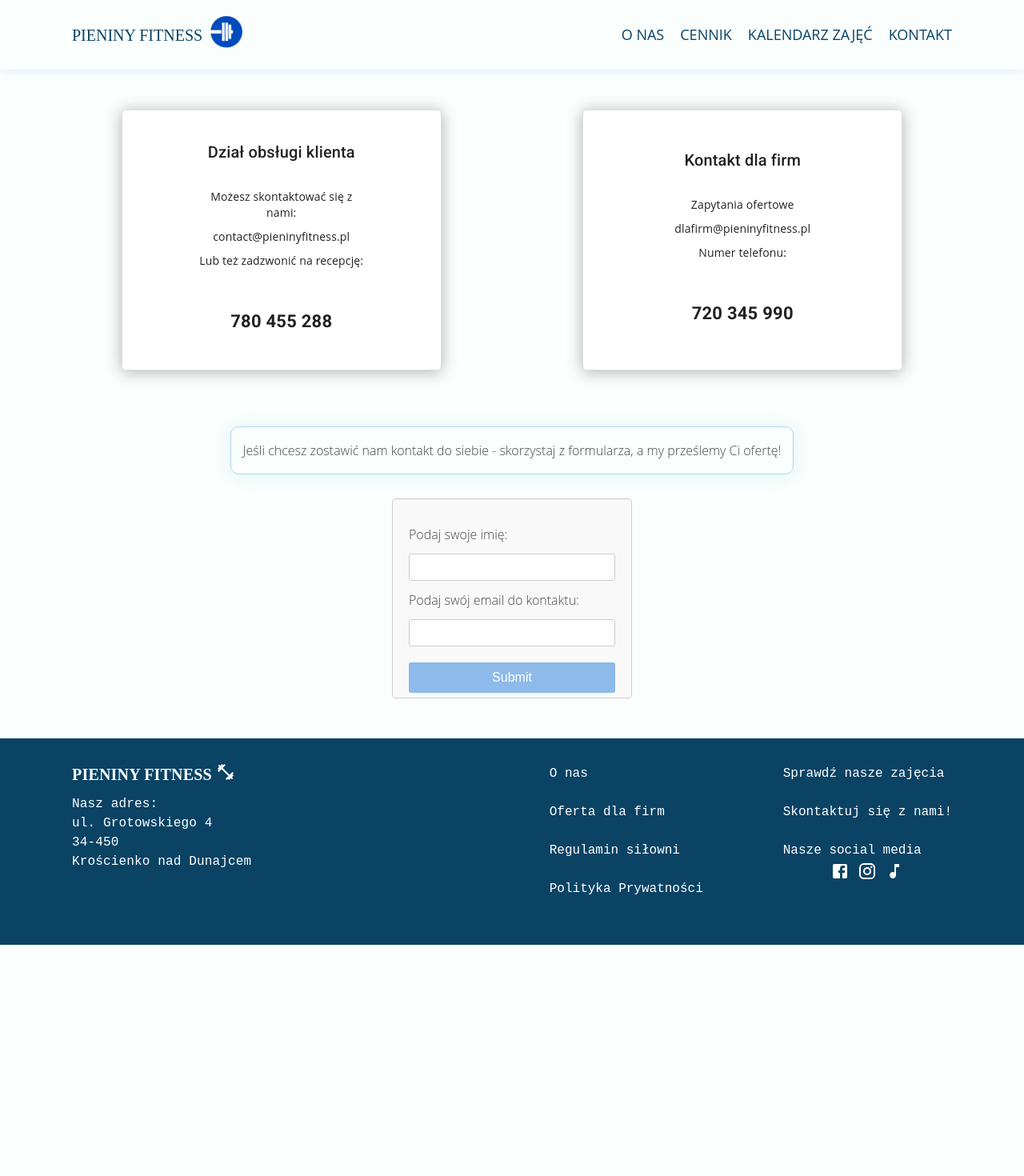
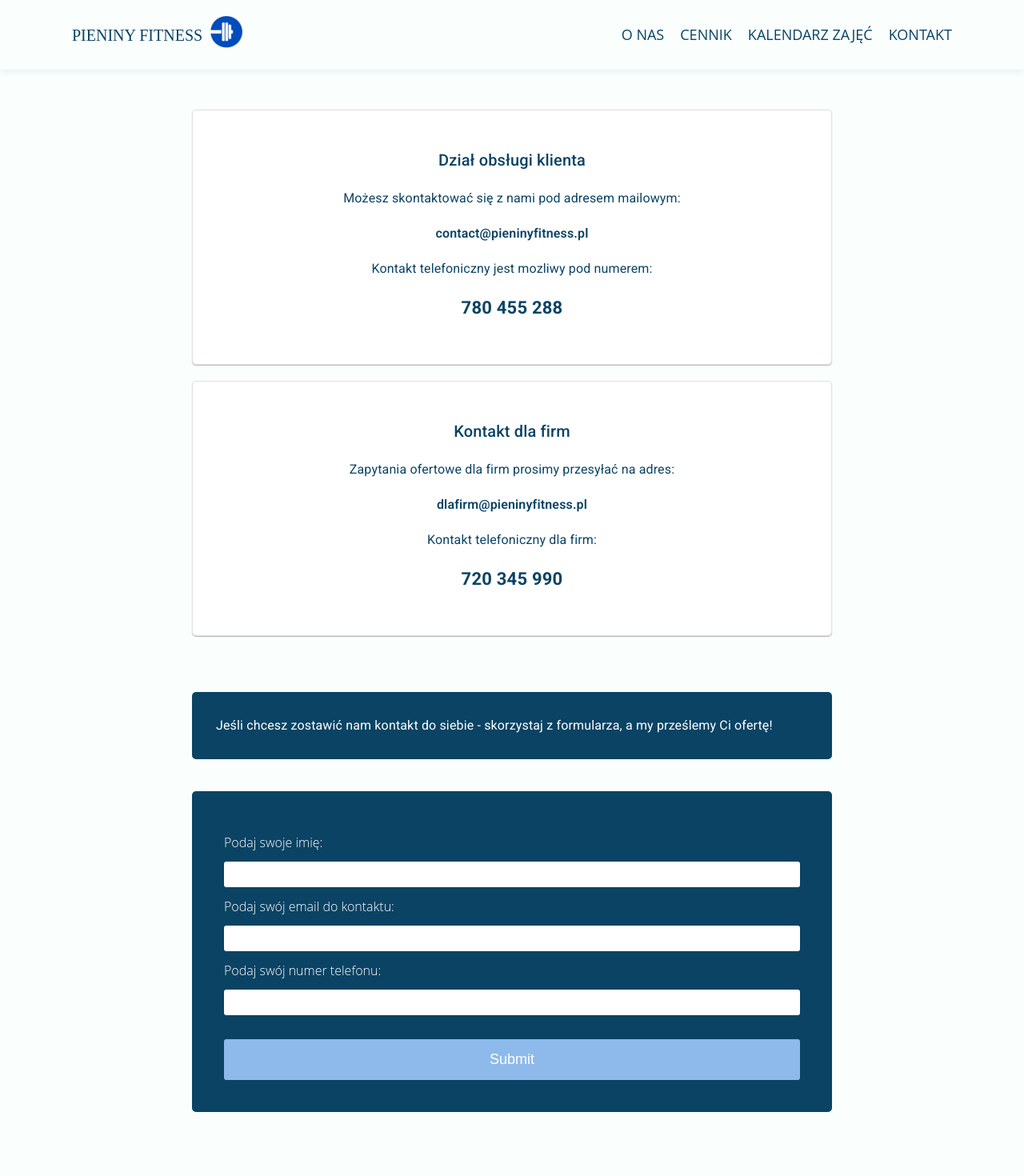
Before and after one commit to paulinawojtysiakk/Strona-Silowni, a React (Vite) app in the folder vite-project/: page /contact in a window 1280 px wide. Shown: the top 1470 px of the page at 80% size. Before the commit the page ends 1181 px from the top, so only its background shows below. Built offline with nearby package versions, Linux system fonts and the light colour scheme.

Commit message:
contact page stylling and form changes

```diff
--- /dev/null
+++ b/vite-project/src/components/ContactForm.jsx
@@ -0,0 +1,55 @@
+import React, { useState }from "react";
+
+const ContactForm = () => {
+  const [inputs, setInputs] = useState({});
+  const [notification, setNotification] = useState("");
+
+  const handleChange = (event) => {
+    const name = event.target.name;
+    const value = event.target.value;
+    setInputs((values) => ({ ...values, [name]: value }));
+  };
+
+  const handleSubmit = (event) => {
+    event.preventDefault();
+    alert(inputs);
+    setNotification("Twój email został wysłany");
+  };
+
+  return (
+    <form className="my-form" onSubmit={handleSubmit}>
+      <label>
+        Podaj swoje imię:
+        <input
+          type="text"
+          name="username"
+          value={inputs.username || ""}
+          onChange={handleChange}
+        />
+      </label>
+      <label>
+        Podaj swój email do kontaktu:
+        <input
+          type="email"
+          name="email"
+          value={inputs.email || ""}
+          onChange={handleChange}
+        />
+      </label>
+      <label>
+        Podaj swój numer telefonu:
+        <input
+          type="phoneNumber"
+          name="phoneNumber"
+          value={inputs.phoneNumber || ""}
+          onChange={handleChange}
+        />
+      </label>
+
+      <input type="submit" />
+      {notification && <p className="notification-email">{notification}</p>}
+    </form>
+  );
+}
+
+export default ContactForm;
--- a/vite-project/src/pages/Contact.jsx
+++ b/vite-project/src/pages/Contact.jsx
@@ -1,124 +1,56 @@
 import React from "react";
-import Box from "@mui/material/Box";
-import Card from "@mui/material/Card";
-import CardContent from "@mui/material/CardContent";
-import Typography from "@mui/material/Typography";
-import { useState } from "react";
-
-function MyForm() {
-  const [inputs, setInputs] = useState({});
-  const [notification, setNotification] = useState("");
-
-  const handleChange = (event) => {
-    const name = event.target.name;
-    const value = event.target.value;
-    setInputs((values) => ({ ...values, [name]: value }));
-  };
-
-  const handleSubmit = (event) => {
-    event.preventDefault();
-    alert(inputs);
-    setNotification("Twój email został wysłany");
-  };
-
-  return (
-    <form className="my-form" onSubmit={handleSubmit}>
-      <label>
-        Podaj swoje imię:
-        <input
-          type="text"
-          name="username"
-          value={inputs.username || ""}
-          onChange={handleChange}
-        />
-      </label>
-      <label>
-        Podaj swój email do kontaktu:
-        <input
-          type="email"
-          name="email"
-          value={inputs.email || ""}
-          onChange={handleChange}
-        />
-      </label>
-      <input type="submit" />
-      {notification && <p className="notification-email">{notification}</p>}
-    </form>
-  );
-}
+import {Box, Card, CardContent, Typography} from "@mui/material";
+import ContactForm from "../components/ContactForm";
 
 const Contact = () => {
   return (
     <div className="container">
       <div className="contact-container">
-        <Box sx={{ display: "flex", justifyContent: "space-between" }}>
           <Card
             variant="outlined"
-            className="card-single"
-            sx={{ width: "30%", marginBottom: "15px" }}
-          >
+            className="card-single"          >
             <CardContent>
-              <Typography variant="h6" component="div">
+              <Typography variant="h6">
                 Dział obsługi klienta
               </Typography>
               <Typography
-                variant="body2"
-                className="card-description"
-                sx={{ marginTop: "10px" }}
-              >
-                <ul>
-                  <li>Możesz skontaktować się z nami:</li>
-                  <li>contact@pieninyfitness.pl</li>
-                  <li> Lub też zadzwonić na recepcję:</li>
-                </ul>
+                className="card-description"   >
+                Możesz skontaktować się z nami pod adresem mailowym:<br/>
+                <Typography className="contact-mail"> contact@pieninyfitness.pl</Typography>
+                  Kontakt telefoniczny jest mozliwy pod numerem:
               </Typography>
               <Typography
-                variant="body2"
-                className="card-price"
-                sx={{ marginTop: "10px" }}
-              >
+                className="card-price"   >
                 780 455 288
               </Typography>
             </CardContent>
           </Card>
           <Card
             variant="outlined"
-            className="card-single"
-            sx={{ width: "30%", marginBottom: "15px" }}
-          >
+            className="card-single"   >
             <CardContent>
-              <Typography variant="h6" component="div">
+              <Typography variant="h6" >
                 Kontakt dla firm
               </Typography>
-              <Typography
-                variant="body2"
-                className="card-description"
-                sx={{ marginTop: "10px" }}
-              >
-                <ul>
-                  <li>Zapytania ofertowe</li>
-                  <li>dlafirm@pieninyfitness.pl</li>
-                  <li> Numer telefonu:</li>
-                </ul>
+              <Typography className="card-description">
+                <Typography>Zapytania ofertowe dla firm prosimy przesyłać na adres:</Typography>
+                <Typography className="contact-mail">dlafirm@pieninyfitness.pl</Typography>
+             <Typography>Kontakt telefoniczny dla firm:</Typography>
               </Typography>
               <Typography
-                variant="body2"
-                className="card-price"
-                sx={{ marginTop: "10px" }}
-              >
+                className="card-price">
                 720 345 990
               </Typography>
             </CardContent>
           </Card>
-        </Box>
       </div>
 
       <div className="form-box">
-        <p className="form-description">
+        <Typography className="form-description">
           Jeśli chcesz zostawić nam kontakt do siebie - skorzystaj z formularza,
           a my prześlemy Ci ofertę!
-        </p>
-        <MyForm />
+        </Typography>
+        <ContactForm />
       </div>
     </div>
   );
--- a/vite-project/src/scss/Contact.scss
+++ b/vite-project/src/scss/Contact.scss
@@ -1,32 +1,43 @@
+@import './settings/colors';
+@import './settings/fonts';
+@import './settings/base.scss';
+
 .contact-container {
   display: flex;
+  flex-direction: column;
   flex-wrap: wrap;
   justify-content: center;
-  margin-top: 50px;
-  margin-bottom: 50px;
+  align-items: center;
+  margin: 50px 0;
   text-align: center;
 
   .card-single {
+    width: 800px;
     margin-bottom: 20px;
-    box-shadow: 0 2px 20px rgba(0, 0, 0, 0.3);
+    box-shadow: 0 1px 1px rgba(28, 28, 28, 0.3);
     display: flex;
+    flex-wrap: wrap;
     flex-direction: column;
     align-items: center;
     justify-content: center;
-    padding: 20px 100px;
+    gap: 15px;
+    padding: 30px 0;
     border-radius: 5px;
-    min-width: 400px;
+    color: $basic-dark;
 
     .card-description {
       text-align: center;
       padding: 20px;
-      min-width: 250px;
-    }
+     }
+
+     .contact-mail{
+      margin: 20px 0;
+      font-weight: 600;
+     }
 
     .card-price {
       font-size: 22px;
       font-weight: bold;
-      padding-top: 10px;
     }
   }
 }
@@ -36,23 +47,23 @@
   flex-direction: column;
   justify-content: center;
   align-items: center;
-  margin-bottom: 50px;
+  margin-bottom: 100px;
+
   .form-description {
-    margin-bottom: 30px;
-    border: 1px lightblue solid;
-    box-shadow: 0 2px 20px rgba(173, 216, 230, 0.3);
-    padding: 15px;
-    border-radius: 10px;
+    width: 800px;
+    margin-bottom: 40px;
+    background-color: $basic-dark;
+    color: white;
+    padding: 30px;
+    border-radius: 5px;
   }
 
   .my-form {
-    max-width: 300px;
-    height: 250px;
-    margin: 0 auto;
-    padding: 20px;
-    border: 1px solid #ccc;
+    width: 800px;
+    padding: 40px;
     border-radius: 5px;
-    background-color: #f9f9f9;
+    background-color: $basic-dark;
+    color: white;
 
     label {
       display: block;
@@ -67,14 +78,14 @@
       margin-top: 10px;
       font-size: 14px;
       border-radius: 3px;
-      border: 1px solid #ccc;
     }
 
     input[type="submit"] {
       background-color: #8dbaea;
       color: white;
-      padding: 10px 20px;
-      font-size: 16px;
+      padding: 15px;
+      margin-top: 20px;
+      font-size: 18px;
       border-radius: 3px;
       border: none;
       cursor: pointer;
```
